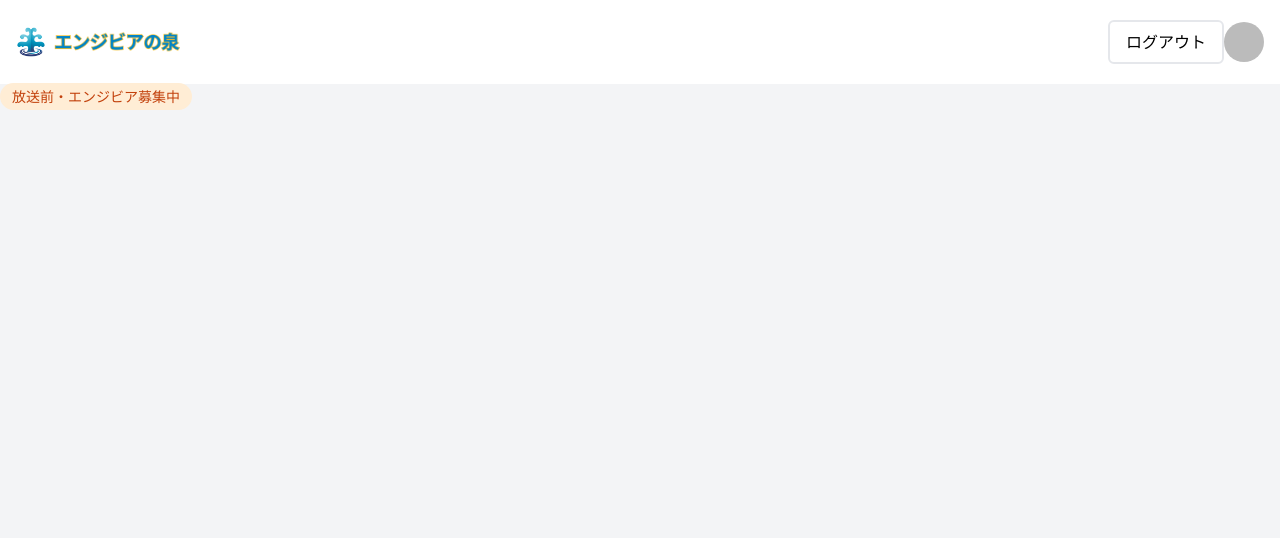
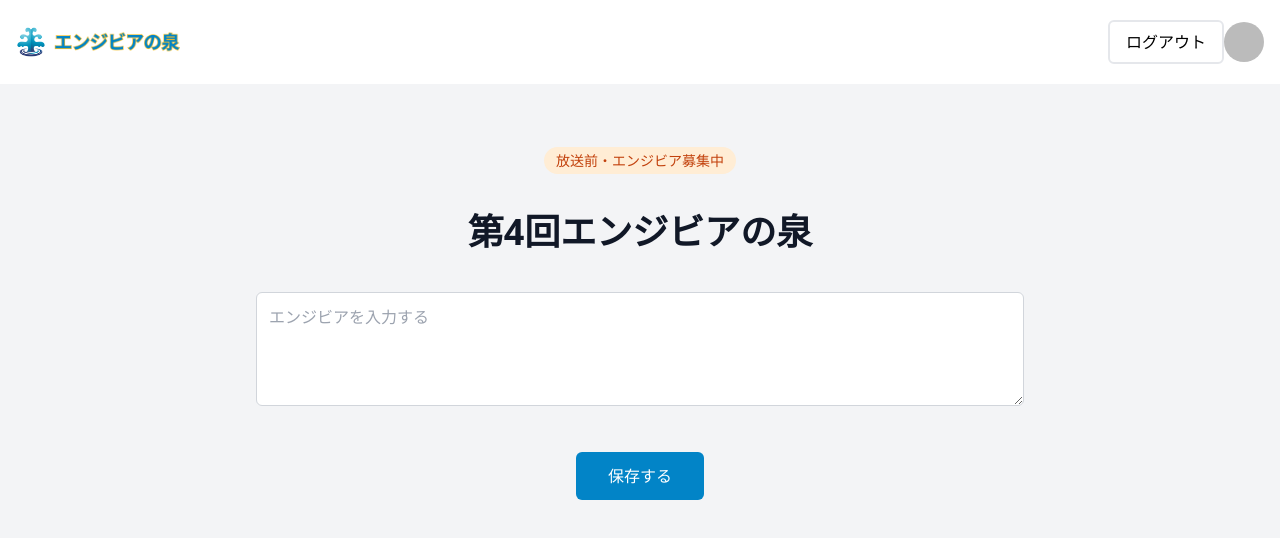
Before and after one commit to qin-spring-development/spring-of-engivia, a Next.js app: page /broadcast_entry in a window 1280 px wide. Shown: the top 538 px of the page. Built offline with nearby package versions, Linux system fonts and the light colour scheme; no server answers; sample sign-in values are in the browser's storage.

Commit message:
🎨:エンジビア投稿画面作成

```diff
--- a/src/pages/broadcast_entry.tsx
+++ b/src/pages/broadcast_entry.tsx
@@ -1,13 +1,45 @@
 import { BaseLayout } from "src/components/Layouts/BaseLayout";
 import { Label } from "src/components/Label";
+import { ChangeEvent, useState } from "react";
+import { TextArea } from "src/components/Form/TextArea";
 
 const BroadcastEntry = () => {
   // Todo: BEFORE|IN_PROGRESS|DONEいずれかが入る Hooks導入次第変更
   const status = "BEFORE";
 
+  // Todo: React Hooks Form を導入次第変更
+  const [entry, setEntry] = useState({
+    title: "",
+  });
+
+  const onChangeEntryHandler = (e: ChangeEvent<HTMLTextAreaElement>) => {
+    console.log(e.target.value);
+  };
+
   return (
-    <BaseLayout title="エンジビアを入力">
-      <Label status={status} />
+    <BaseLayout title="放送を作成">
+      <div className="mx-auto max-w-3xl">
+        <Label status={status} className="pt-16 text-center" />
+        <h1 className="py-10 mx-auto text-4xl font-bold text-center text-gray-900">
+          第4回エンジビアの泉
+        </h1>
+        <form>
+          {/* Todo: validationのパターンを検討 */}
+          <div className="flex flex-col gap-10 w-full">
+            <TextArea
+              value={entry.title}
+              placeholder="エンジビアを入力する"
+              rows={3}
+              onChange={onChangeEntryHandler}
+            />
+            <div className="space-x-4 w-full text-center">
+              <button className="py-3 px-8 text-white bg-light-blue-600 rounded-md">
+                保存する
+              </button>
+            </div>
+          </div>
+        </form>
+      </div>
     </BaseLayout>
   );
 };
```
